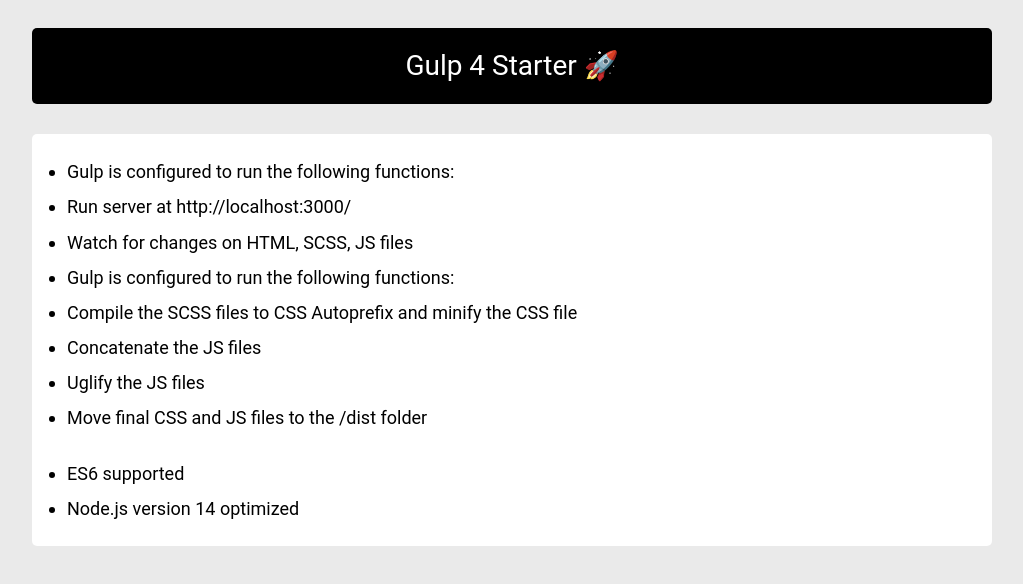
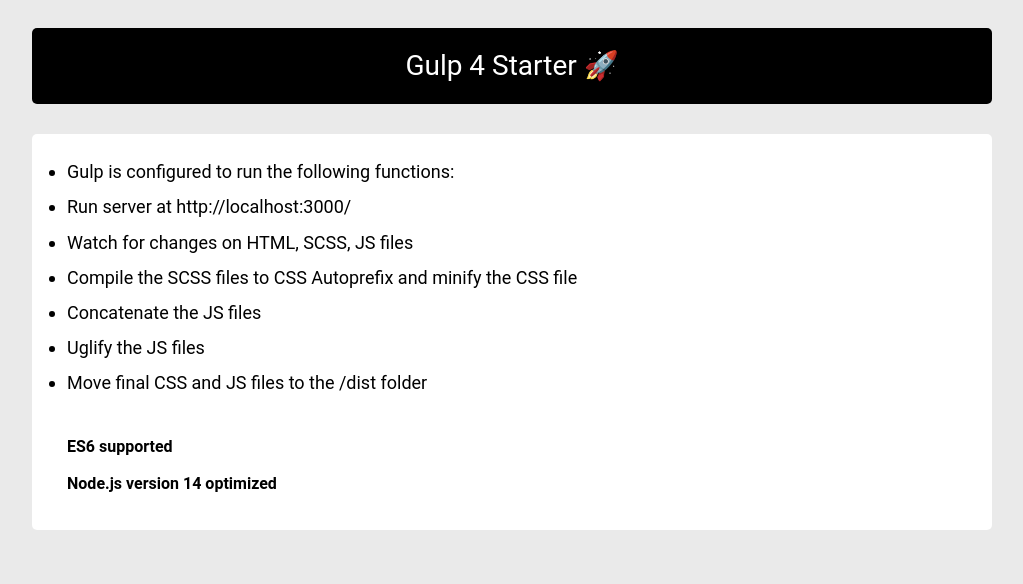
Before and after one commit to nenadmarinkovic/gulp-4-starter, a website: page index.html in a window 1280 px wide. Shown: the whole page, without its empty margins (128-1151 px from the left). Drawn offline with Linux system fonts and the light colour scheme.

Commit message:
front page optimized

```diff
--- a/index.html
+++ b/index.html
@@ -14,14 +14,19 @@
           <li>Gulp is configured to run the following functions:</li>
           <li>Run server at http://localhost:3000/</li>
           <li>Watch for changes on HTML, SCSS, JS files</li>
-          <li>Gulp is configured to run the following functions:</li>
-          <li>Compile the SCSS files to CSS Autoprefix and minify the CSS file</li>
+          <li>
+            Compile the SCSS files to CSS Autoprefix and minify the CSS file
+          </li>
           <li>Concatenate the JS files</li>
           <li>Uglify the JS files</li>
           <li>Move final CSS and JS files to the /dist folder</li>
-          <br>
-          <li>ES6 supported</li>
-          <li>Node.js version 14 optimized</li>
+          <br />
+          <p>
+            <strong>ES6 supported</strong>
+          </p>
+          <p>
+            <strong>Node.js version 14 optimized</strong>
+          </p>
         </ul>
       </div>
     </div>
```
